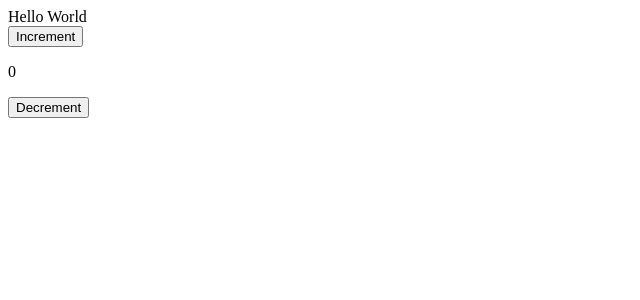
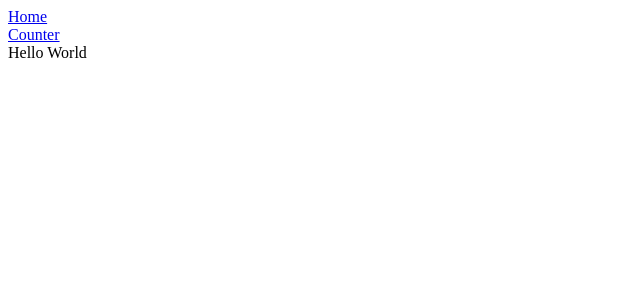
Before and after one commit to NightWing2110/nuxtjs3, a Nuxt app: page / in a window 1280 px wide. Shown: the top 300 px of the page, without its empty margins (0-640 px from the left). Built offline with nearby package versions, Linux system fonts and the light colour scheme.

Commit message:
Dynamic component - import

```diff
--- a/app.vue
+++ b/app.vue
@@ -1,4 +1,15 @@
 <template>
-  <HomeWelcome />
-  <Counter />
+  <!-- <button @click="toggle">Toggle</button> -->
+  <a href="#" @click="view('home')">Home</a><br />
+  <a href="#" @click="view('counter')">Counter</a>
+  <LazyHomeWelcome v-if="page === 'home'" />
+  <LazyCounter v-if="page === 'counter'" />
+  <!-- <component :is="MyComponent" /> -->
 </template>
+
+<script setup>
+const page = ref("home");
+function view(name) {
+  page.value = name;
+}
+</script>
```
